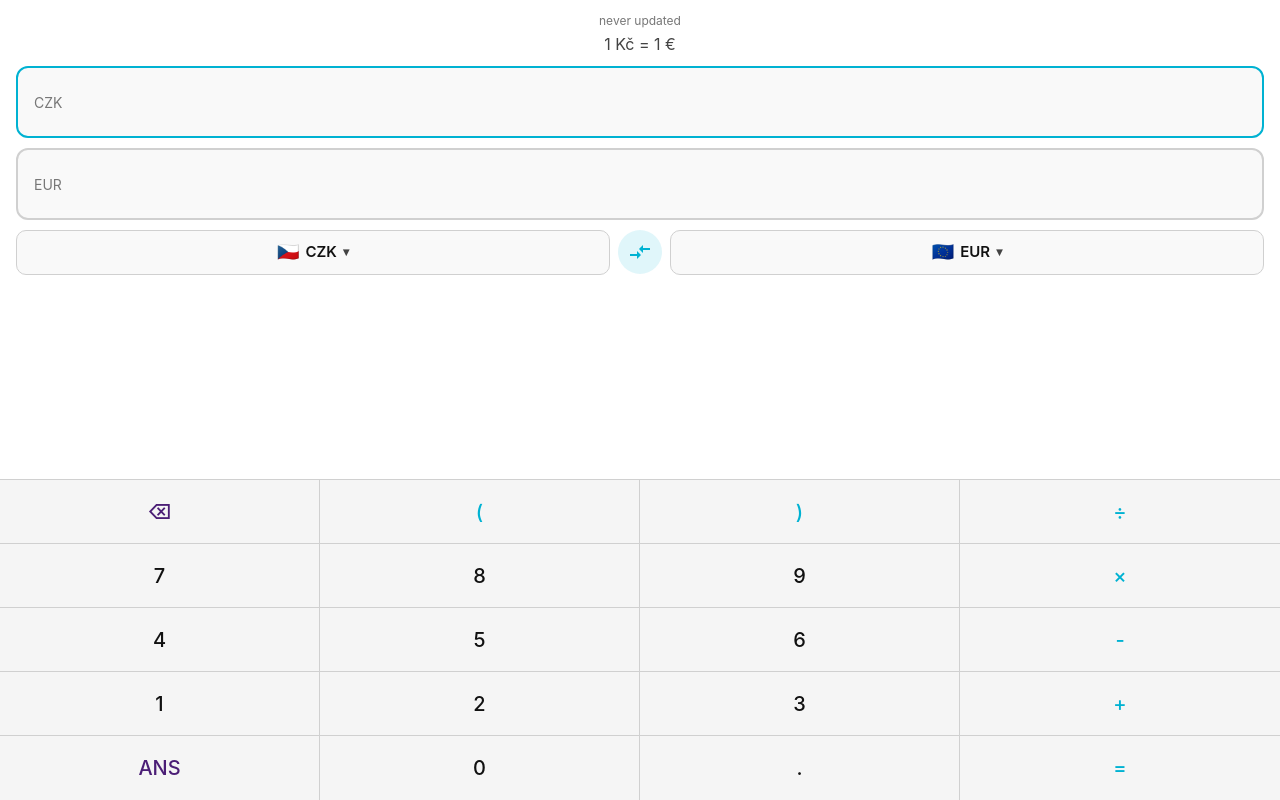
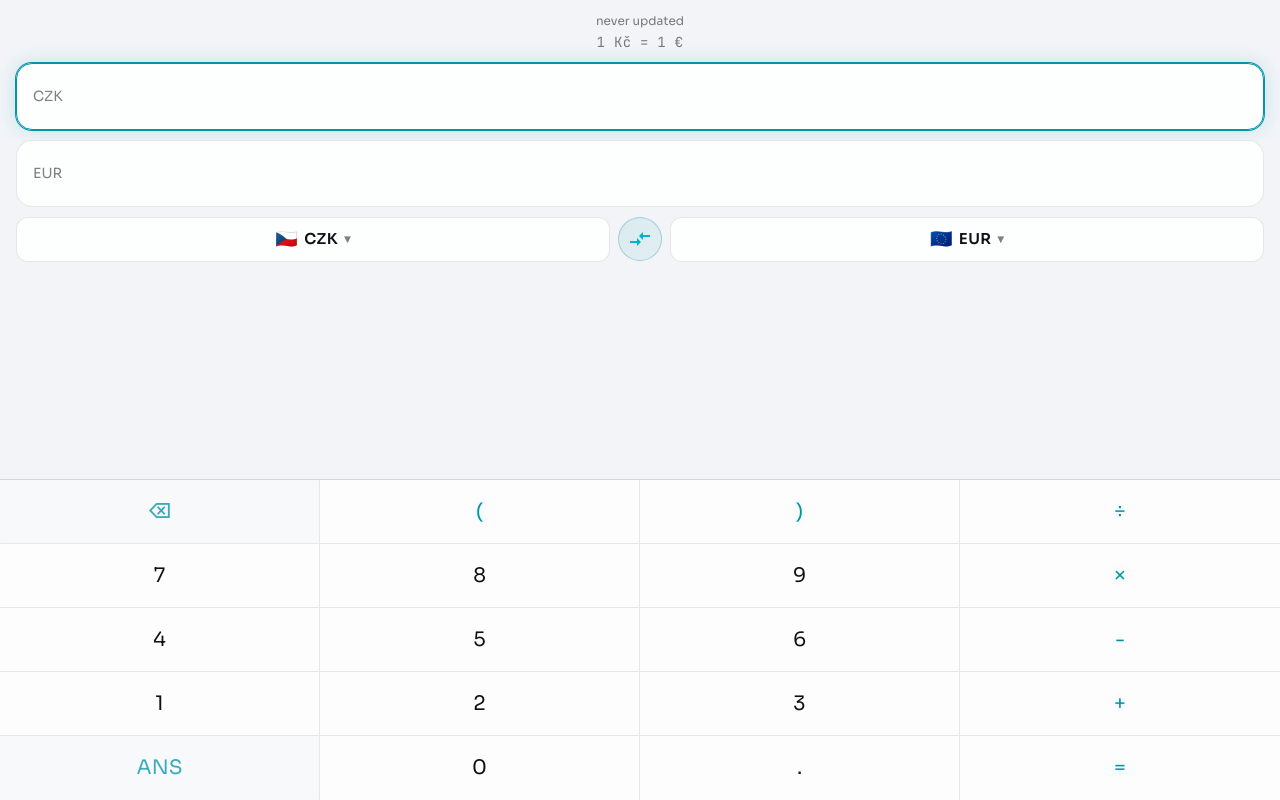
Before and after one commit to Simply56/currency-converter, an Angular app: page / in a window 1280 px wide. Built offline with nearby package versions, Linux system fonts and the light colour scheme; no server answers.

Commit message:
visual polish

```diff
--- a/src/app/app.css
+++ b/src/app/app.css
@@ -11,7 +11,13 @@
   overflow: hidden;
   background: var(--color-bg);
   color: var(--color-text);
-  font-family: -apple-system, BlinkMacSystemFont, 'Segoe UI', Roboto, sans-serif;
+  font-family:
+    'Sora',
+    -apple-system,
+    BlinkMacSystemFont,
+    sans-serif;
+  position: relative;
+  z-index: 1;
 }
 
 /* ── Top section ─────────────────────────────────── */
@@ -31,12 +37,14 @@
 
 .updated-label {
   font-size: 12px;
-  color: #777;
+  color: var(--color-text-secondary);
   margin: 0 0 2px;
 }
 
 .rate-label {
-  font-size: 16px;
+  font-family: 'JetBrains Mono', 'Courier New', monospace;
+  font-size: 14px;
+  letter-spacing: 0.02em;
   margin: 0;
   color: var(--color-text-secondary);
 }
@@ -46,23 +54,30 @@
 .field-wrapper {
   display: flex;
   align-items: center;
-  border: 2px solid var(--color-border);
-  border-radius: 12px;
+  border: 1px solid var(--color-border);
+  border-radius: 16px;
   padding: 10px 16px;
   gap: 8px;
   cursor: pointer;
-  transition: border-color 0.15s ease;
+  transition:
+    border-color 0.15s ease,
+    box-shadow 0.15s ease;
   background: var(--color-surface);
+  backdrop-filter: blur(12px);
+  -webkit-backdrop-filter: blur(12px);
   min-height: 56px;
 }
 
 .field-wrapper--active {
-  border-color: #00b2d2;
+  border-color: var(--color-border-active);
+  box-shadow:
+    0 0 0 1px var(--color-border-active),
+    0 0 20px var(--color-accent-glow);
 }
 
 .field-currency {
   font-size: 14px;
-  color: #777;
+  color: var(--color-text-secondary);
   min-width: 40px;
   flex-shrink: 0;
 }
@@ -70,8 +85,10 @@
 .field-input {
   flex: 1;
   text-align: right;
-  font-size: 32px;
+  font-family: 'JetBrains Mono', 'Courier New', monospace;
+  font-size: 30px;
   font-weight: 500;
+  letter-spacing: -0.02em;
   border: none;
   outline: none;
   background: transparent;
@@ -96,12 +113,18 @@
   justify-content: center;
   gap: 6px;
   background: var(--color-surface);
-  border: 1.5px solid var(--color-border);
-  border-radius: 10px;
+  backdrop-filter: blur(8px);
+  -webkit-backdrop-filter: blur(8px);
+  border: 1px solid var(--color-border);
+  border-radius: 12px;
   padding: 10px 12px;
-  font-family: inherit;
+  font-family:
+    'Sora',
+    -apple-system,
+    sans-serif;
   font-size: 15px;
   font-weight: 600;
+  letter-spacing: 0.03em;
   color: var(--color-text);
   cursor: pointer;
   outline: none;
@@ -113,8 +136,10 @@
 
 .currency-trigger:hover,
 .currency-trigger:focus-visible {
-  border-color: #00b2d2;
-  box-shadow: 0 0 0 3px rgba(0, 178, 210, 0.1);
+  border-color: var(--color-border-active);
+  box-shadow:
+    0 0 0 1px var(--color-border-active),
+    0 0 12px var(--color-accent-glow);
 }
 
 .trigger-flag {
@@ -134,22 +159,40 @@
   justify-content: center;
   width: 44px;
   height: 44px;
-  border: none;
+  border: 1px solid rgba(0, 178, 210, 0.25);
   border-radius: 50%;
-  background: color-mix(in srgb, #00b2d2 12%, transparent);
+  background: linear-gradient(135deg, rgba(0, 178, 210, 0.12), rgba(120, 40, 200, 0.12));
+  backdrop-filter: blur(8px);
+  -webkit-backdrop-filter: blur(8px);
+  box-shadow: 0 0 12px rgba(0, 178, 210, 0.1);
   cursor: pointer;
   flex-shrink: 0;
   transition:
     transform 0.15s ease,
-    background 0.15s ease;
+    background 0.15s ease,
+    box-shadow 0.15s ease;
 }
 
 .swap-btn:hover {
-  background: color-mix(in srgb, #00b2d2 22%, transparent);
+  background: linear-gradient(135deg, rgba(0, 178, 210, 0.25), rgba(120, 40, 200, 0.25));
+  box-shadow: 0 0 20px rgba(0, 178, 210, 0.2);
 }
 
 .swap-btn--active {
   transform: scale(1.25);
+}
+
+@media (prefers-color-scheme: light) {
+  .swap-btn {
+    border-color: rgba(0, 149, 168, 0.3);
+    background: linear-gradient(135deg, rgba(0, 149, 168, 0.1), rgba(0, 149, 168, 0.06));
+    box-shadow: none;
+  }
+
+  .swap-btn:hover {
+    background: linear-gradient(135deg, rgba(0, 149, 168, 0.2), rgba(0, 149, 168, 0.12));
+    box-shadow: 0 0 12px rgba(0, 149, 168, 0.15);
+  }
 }
 
 /* ── Keyboard ────────────────────────────────────── */
@@ -159,6 +202,8 @@
   grid-template-columns: repeat(4, 1fr);
   border-top: 1px solid var(--color-border);
   background: var(--color-kb-bg);
+  backdrop-filter: blur(16px);
+  -webkit-backdrop-filter: blur(16px);
 }
 
 .key {
@@ -168,14 +213,20 @@
   height: 64px;
   font-size: 20px;
   font-weight: 500;
+  font-family:
+    'Sora',
+    -apple-system,
+    sans-serif;
   border: none;
   border-right: 1px solid var(--color-border);
   border-bottom: 1px solid var(--color-border);
-  background: var(--color-kb-bg);
+  background: var(--color-kb-surface);
   cursor: pointer;
   user-select: none;
   -webkit-tap-highlight-color: transparent;
-  transition: background 0.08s ease;
+  transition:
+    background 0.1s ease,
+    transform 0.06s ease;
   outline: none;
 }
 
@@ -189,22 +240,19 @@
 
 .key:active {
   background: var(--color-kb-press);
+  transform: scale(0.96);
 }
 
 .key--operator {
-  color: #00b2d2;
+  color: var(--color-accent);
+  text-shadow: 0 0 8px var(--color-accent-glow);
 }
 
 .key--accent {
-  color: #4b1e76;
+  color: var(--color-accent);
+  opacity: 0.75;
 }
 
 .key--digit {
   color: var(--color-text);
 }
-
-@media (prefers-color-scheme: dark) {
-  .updated-label {
-    color: #888;
-  }
-}
--- a/src/app/components/currency-picker/currency-picker.component.css
+++ b/src/app/components/currency-picker/currency-picker.component.css
@@ -1,7 +1,9 @@
 .overlay {
   position: fixed;
   inset: 0;
-  background: rgba(0, 0, 0, 0.5);
+  background: rgba(0, 0, 0, 0.65);
+  backdrop-filter: blur(4px);
+  -webkit-backdrop-filter: blur(4px);
   z-index: 200;
   animation: overlay-in 0.15s ease;
 }
@@ -24,11 +26,15 @@
   transform: translateX(-50%);
   width: min(480px, calc(100vw - 32px));
   max-height: 80vh;
-  background: var(--color-bg);
+  background: rgba(12, 12, 20, 0.92);
+  backdrop-filter: blur(24px);
+  -webkit-backdrop-filter: blur(24px);
+  border: 1px solid rgba(255, 255, 255, 0.1);
   border-radius: 16px;
   box-shadow:
-    0 8px 32px rgba(0, 0, 0, 0.28),
-    0 2px 8px rgba(0, 0, 0, 0.16);
+    0 24px 64px rgba(0, 0, 0, 0.6),
+    0 0 0 1px rgba(0, 178, 210, 0.06),
+    inset 0 1px 0 rgba(255, 255, 255, 0.06);
   display: flex;
   flex-direction: column;
   overflow: hidden;
@@ -44,6 +50,16 @@
   to {
     opacity: 1;
     transform: translateX(-50%) scale(1) translateY(0);
+  }
+}
+
+@media (prefers-color-scheme: light) {
+  .palette {
+    background: rgba(255, 255, 255, 0.92);
+    box-shadow:
+      0 24px 64px rgba(0, 0, 0, 0.18),
+      0 0 0 1px rgba(0, 0, 0, 0.06),
+      inset 0 1px 0 rgba(255, 255, 255, 0.8);
   }
 }
 
@@ -71,7 +87,10 @@
   border: none;
   padding: 6px 36px 6px 36px;
   font-size: 16px;
-  font-family: inherit;
+  font-family:
+    'Sora',
+    -apple-system,
+    sans-serif;
   color: var(--color-text);
   outline: none;
   -webkit-appearance: none;
@@ -113,7 +132,7 @@
 .search-clear:focus-visible,
 .close-btn:hover,
 .close-btn:focus-visible {
-  background: var(--color-border);
+  background: var(--color-surface-hover);
   color: var(--color-text);
 }
 
@@ -139,7 +158,10 @@
   gap: 12px;
   outline: none;
   color: var(--color-text);
-  font-family: inherit;
+  font-family:
+    'Sora',
+    -apple-system,
+    sans-serif;
   -webkit-tap-highlight-color: transparent;
   transition: background 0.1s ease;
 }
@@ -150,15 +172,25 @@
 
 .currency-item:hover,
 .currency-item:focus-visible {
-  background: var(--color-surface);
+  background: var(--color-surface-hover);
 }
 
 .currency-item--selected {
-  background: rgba(0, 178, 210, 0.07);
+  background: rgba(0, 178, 210, 0.08);
 }
 
 .currency-item--selected:hover {
-  background: rgba(0, 178, 210, 0.12);
+  background: rgba(0, 178, 210, 0.13);
+}
+
+@media (prefers-color-scheme: light) {
+  .currency-item--selected {
+    background: rgba(0, 149, 168, 0.08);
+  }
+
+  .currency-item--selected:hover {
+    background: rgba(0, 149, 168, 0.13);
+  }
 }
 
 .item-flag {
@@ -189,7 +221,8 @@
 }
 
 .currency-item--selected .item-code {
-  color: #00b2d2;
+  color: var(--color-accent);
+  text-shadow: 0 0 8px var(--color-accent-glow);
 }
 
 .item-symbol {
@@ -201,7 +234,7 @@
 }
 
 .item-check {
-  color: #00b2d2;
+  color: var(--color-accent);
   flex-shrink: 0;
 }
 
--- a/src/index.html
+++ b/src/index.html
@@ -5,7 +5,8 @@
     <title>Converter</title>
     <base href="/" />
     <meta name="viewport" content="width=device-width, initial-scale=1, viewport-fit=cover" />
-    <meta name="theme-color" content="#00b2d2" />
+    <meta name="theme-color" content="#08080f" media="(prefers-color-scheme: dark)" />
+    <meta name="theme-color" content="#f2f4f8" media="(prefers-color-scheme: light)" />
     <meta name="mobile-web-app-capable" content="yes" />
     <meta name="apple-mobile-web-app-capable" content="yes" />
     <meta name="apple-mobile-web-app-status-bar-style" content="default" />
@@ -14,6 +15,12 @@
     <link rel="icon" type="image/png" sizes="64x64" href="assets/pwa-64x64.png" />
     <link rel="apple-touch-icon" href="assets/apple-touch-icon-180x180.png" />
     <link rel="manifest" href="manifest.webmanifest" />
+    <link rel="preconnect" href="https://fonts.googleapis.com" />
+    <link rel="preconnect" href="https://fonts.gstatic.com" crossorigin />
+    <link
+      rel="stylesheet"
+      href="https://fonts.googleapis.com/css2?family=JetBrains+Mono:wght@400;500&family=Sora:wght@400;600;700&display=swap"
+    />
   </head>
   <body>
     <app-root></app-root>
--- a/src/styles.css
+++ b/src/styles.css
@@ -19,26 +19,68 @@ body {
   -moz-osx-font-smoothing: grayscale;
 }
 
-/* ── Color tokens ─────────────────────────────────── */
+/* ── Color tokens — dark (aurora) is default ─────── */
 
 :root {
-  --color-bg: #ffffff;
-  --color-surface: #f9f9f9;
-  --color-border: #d0d0d0;
-  --color-text: #111111;
-  --color-text-secondary: #444444;
-  --color-kb-bg: #f5f5f5;
-  --color-kb-press: #e0e0e0;
+  --color-bg: #08080f;
+  --color-surface: rgba(255, 255, 255, 0.05);
+  --color-surface-hover: rgba(255, 255, 255, 0.08);
+  --color-border: rgba(255, 255, 255, 0.1);
+  --color-border-active: rgba(0, 178, 210, 0.7);
+  --color-text: #f0f0f5;
+  --color-text-secondary: rgba(255, 255, 255, 0.55);
+  --color-accent: #00b2d2;
+  --color-accent-glow: rgba(0, 178, 210, 0.25);
+  --color-kb-bg: rgba(255, 255, 255, 0.02);
+  --color-kb-surface: rgba(255, 255, 255, 0.05);
+  --color-kb-press: rgba(255, 255, 255, 0.12);
 }
 
-@media (prefers-color-scheme: dark) {
+@media (prefers-color-scheme: light) {
   :root {
-    --color-bg: #000000;
-    --color-surface: #0d0d0d;
-    --color-border: #2a2a2a;
-    --color-text: #f0f0f0;
-    --color-text-secondary: #aaaaaa;
-    --color-kb-bg: #000000;
-    --color-kb-press: #1a1a1a;
+    --color-bg: #f2f4f8;
+    --color-surface: rgba(255, 255, 255, 0.85);
+    --color-surface-hover: rgba(255, 255, 255, 0.95);
+    --color-border: rgba(0, 0, 0, 0.09);
+    --color-border-active: #0095a8;
+    --color-text: #0f1117;
+    --color-text-secondary: rgba(0, 0, 0, 0.5);
+    --color-accent: #0095a8;
+    --color-accent-glow: rgba(0, 149, 168, 0.2);
+    --color-kb-bg: rgba(0, 0, 0, 0.03);
+    --color-kb-surface: rgba(255, 255, 255, 0.9);
+    --color-kb-press: rgba(0, 0, 0, 0.08);
   }
 }
+
+/* ── Aurora background (dark mode only) ──────────── */
+
+body::before {
+  content: '';
+  position: fixed;
+  inset: 0;
+  background:
+    radial-gradient(ellipse 80% 50% at 20% -10%, rgba(0, 180, 200, 0.15) 0%, transparent 60%),
+    radial-gradient(ellipse 60% 40% at 80% -5%, rgba(120, 40, 200, 0.12) 0%, transparent 50%),
+    radial-gradient(ellipse 100% 60% at 50% 100%, rgba(0, 100, 150, 0.08) 0%, transparent 50%);
+  pointer-events: none;
+  z-index: 0;
+  animation: aurora-drift 12s ease-in-out infinite alternate;
+}
+
+@keyframes aurora-drift {
+  0% {
+    opacity: 0.8;
+    transform: scale(1) translateY(0);
+  }
+  100% {
+    opacity: 1;
+    transform: scale(1.05) translateY(-10px);
+  }
+}
+
+@media (prefers-color-scheme: light) {
+  body::before {
+    display: none;
+  }
+}
```
